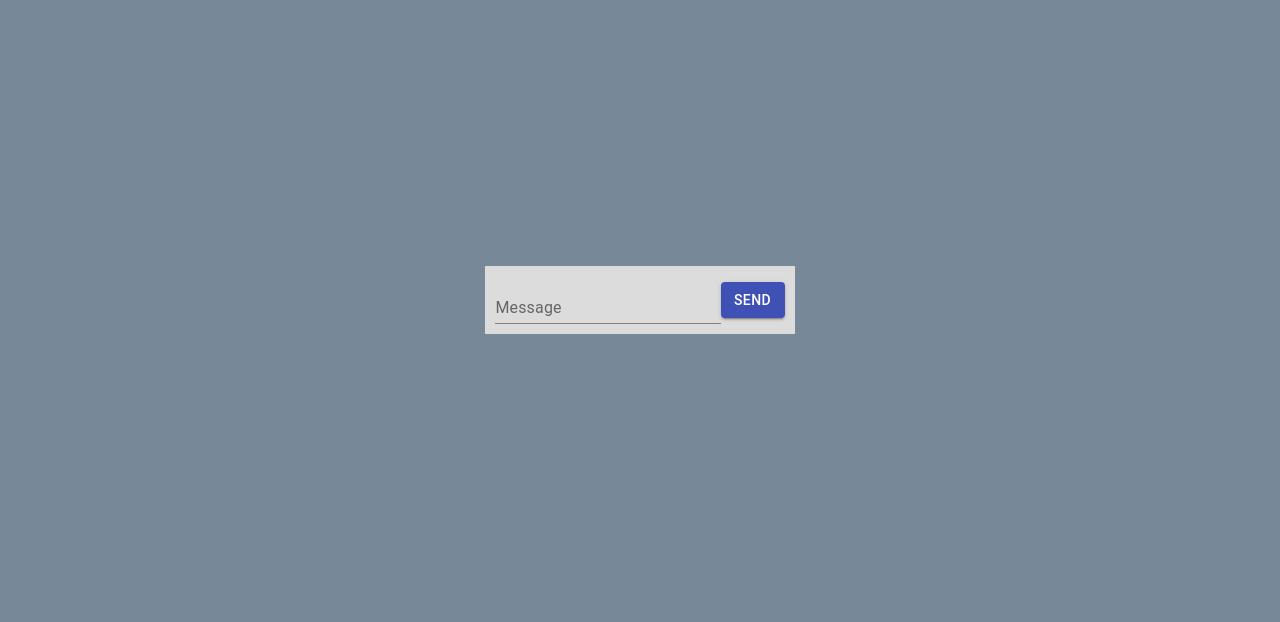
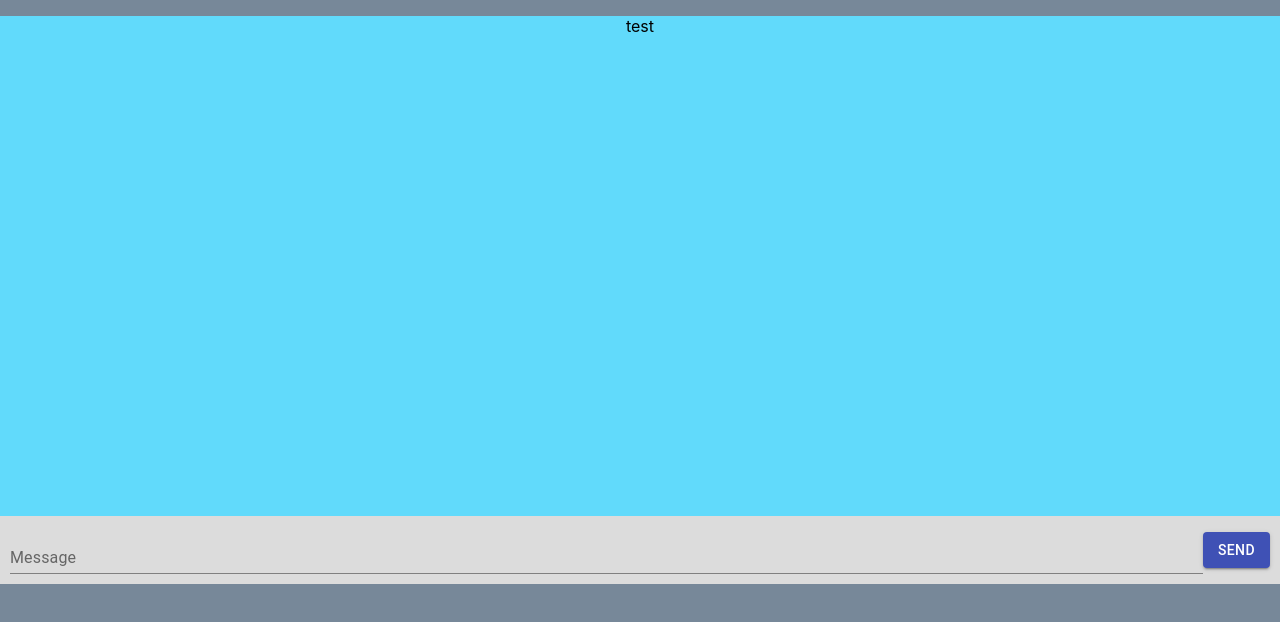
Before and after one commit to gelouko/talk-to-me, a React (Create React App) app: page / in a window 1280 px wide. Both pictures are taken after a click on the button "JOIN". Shown: the top 622 px of the page. Built offline with nearby package versions, Linux system fonts and the light colour scheme.

Commit message:
fix: main screen size

```diff
--- a/src/App.tsx
+++ b/src/App.tsx
@@ -24,11 +24,12 @@ const App = () => {
 
   return (
     <div className="App">
-      <Box display="flex" alignItems="center" justifyContent="center" minHeight="600px">
+      <Box display="flex" alignItems={user.joined ? 'stretch' : 'center'} justifyContent="center" minHeight="600px" flexDirection="column">
         { user.joined ?
           (
             <>
-              <Box display="relative" className="PeopleBox">
+              <Box className="PeopleBox">
+                test
               </Box>
 
               <Box className="ChatBox" display="flex" justifyContent="space-around" alignItems="center">
--- a/src/components/JoinPaper/JoinPaper.css
+++ b/src/components/JoinPaper/JoinPaper.css
@@ -1,6 +1,6 @@
 .JoinPaper {
   display: flex;
-  flex-grow: 0.2;
+  flex-grow: 0.1;
   flex-direction: column;
   justify-content: space-between;
   padding: 2%;
```
